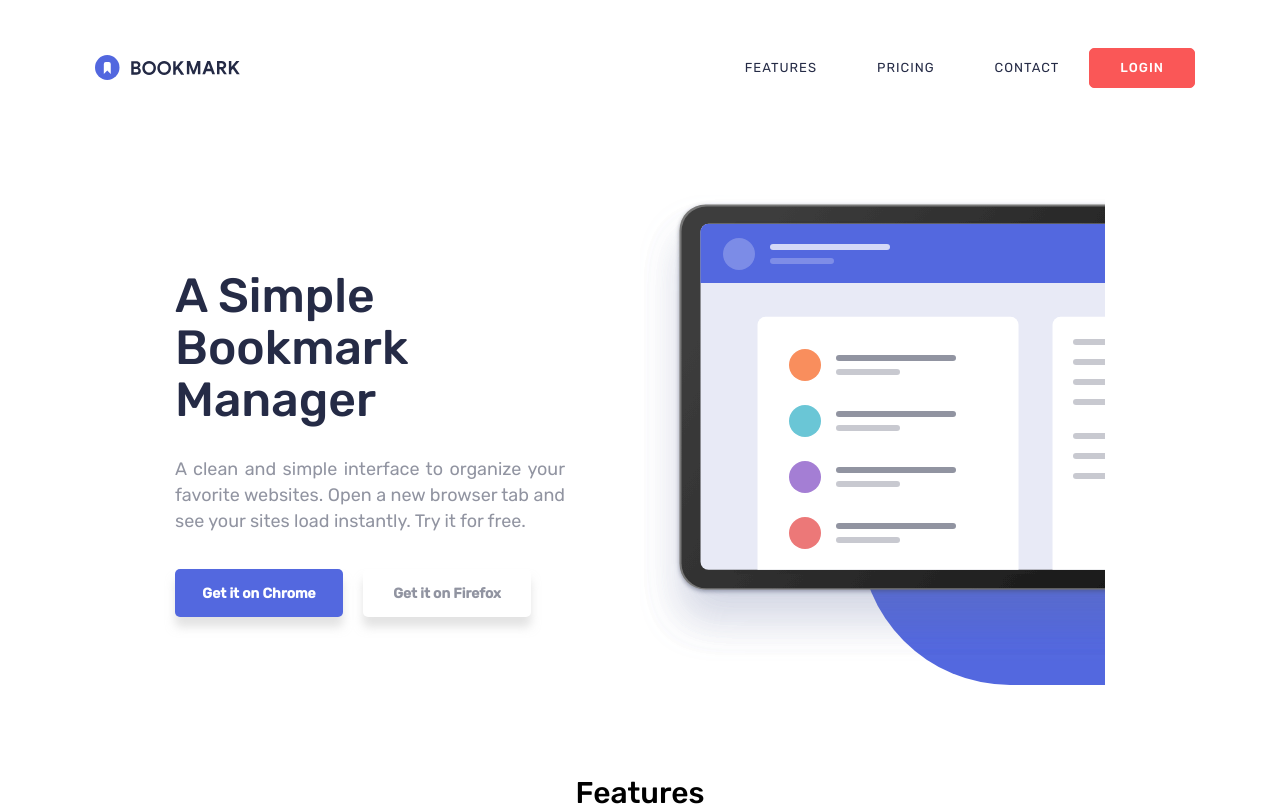
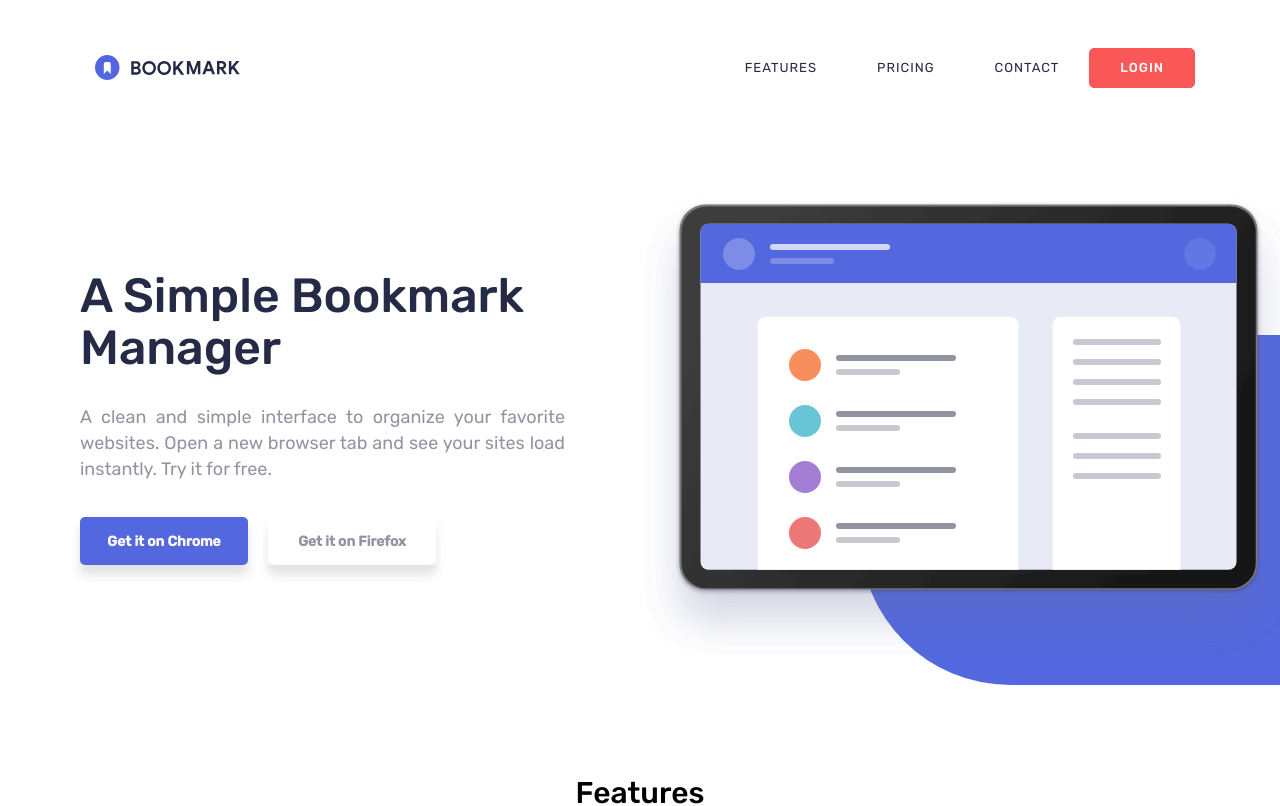
Before and after one commit to armino-dev/bookmark-landing, a Next.js app: page / in a window 1280 px wide. Shown: the top 806 px of the page. Built offline with nearby package versions, Linux system fonts and the light colour scheme.

Commit message:
Minor css fix

```diff
--- a/styles/styles.scss
+++ b/styles/styles.scss
@@ -151,6 +151,10 @@ ul.menu {
             }
         }
     }
+}
+
+main {
+    width:100%;
 }
 
 section {
```
